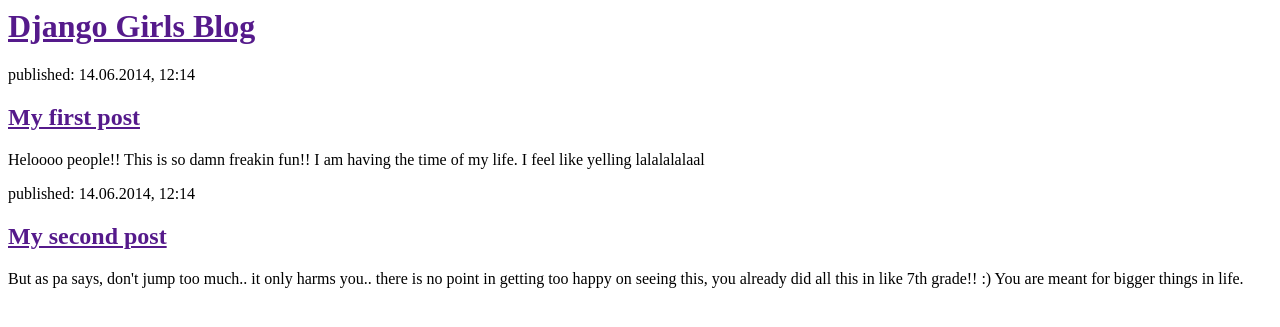
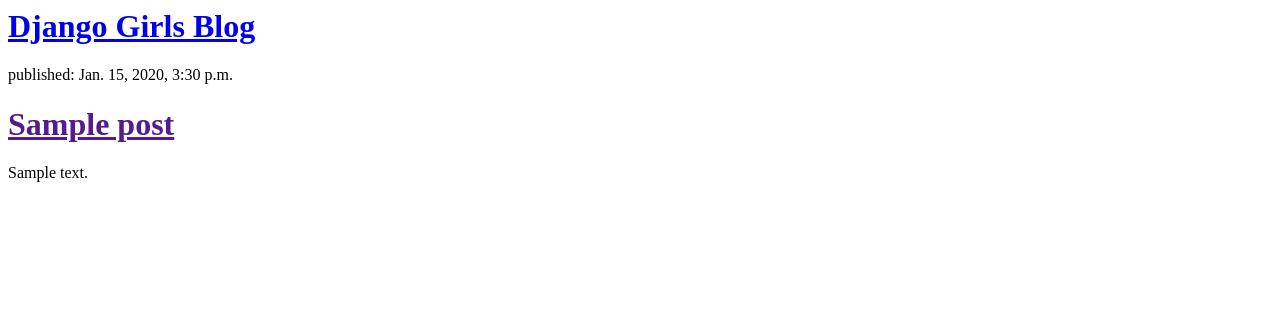
Before and after one commit to Addicted-to-coding/my-first-blog, a Django app: template blog/templates/blog/post_list.html in a window 1280 px wide. Shown: the top 327 px of the page. Run offline with Django 3.2, Linux system fonts and the light colour scheme; the template is opened without the code that fills it: values that come from a table or form of the project are taken from there, others are empty; tables that the repository leaves empty hold one stand-in row (values such as "Sample post").

Commit message:
Modified templates to display posts from database.

```diff
--- a/blog/templates/blog/post_list.html
+++ b/blog/templates/blog/post_list.html
@@ -3,20 +3,16 @@
         <title>Django Girls blog</title>
     </head>
     <body>
-        <div>
-            <h1><a href="">Django Girls Blog</a></h1>
-        </div>
+       <div>
+         <h1><a href="/">Django Girls Blog</a></h1>
+       </div>
 
-        <div>
-            <p>published: 14.06.2014, 12:14</p>
-            <h2><a href="">My first post</a></h2>
-            <p>Heloooo people!! This is so damn freakin fun!! I am having the time of my life. I feel like yelling lalalalalaal</p>
-        </div>
-
-        <div>
-            <p>published: 14.06.2014, 12:14</p>
-            <h2><a href="">My second post</a></h2>
-            <p>But as pa says, don't jump too much.. it only harms you.. there is no point in getting too happy on seeing this, you already did all this in like 7th grade!! :) You are meant for bigger things in life.</p>
-        </div>
+{% for post in posts %}
+    <div>
+        <p>published: {{ post.published_date }}</p>
+        <h1><a href="">{{ post.title }}</a></h1>
+        <p>{{ post.text|linebreaksbr }}</p>
+    </div>
+{% endfor %}
     </body>
 </html>
--- a/blog/views.py
+++ b/blog/views.py
@@ -1,5 +1,7 @@
 from django.shortcuts import render
+from django.utils import timezone
+from .models import Post
 
-# Create your views here.
 def post_list(request):
-    return render(request, 'blog/post_list.html', {})
+    posts = Post.objects.filter(published_date__lte=timezone.now()).order_by('published_date')
+    return render(request, 'blog/post_list.html', {'posts': posts})
```
